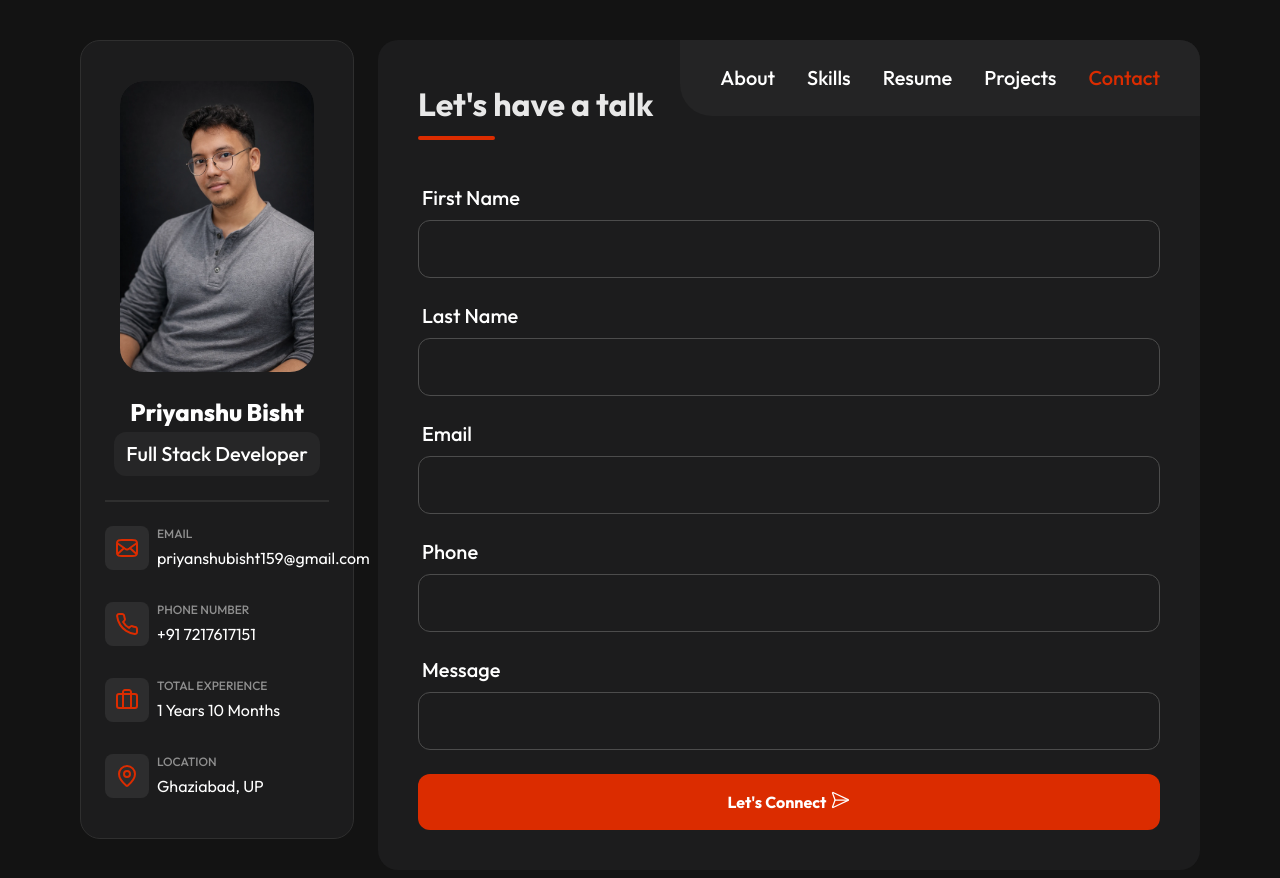
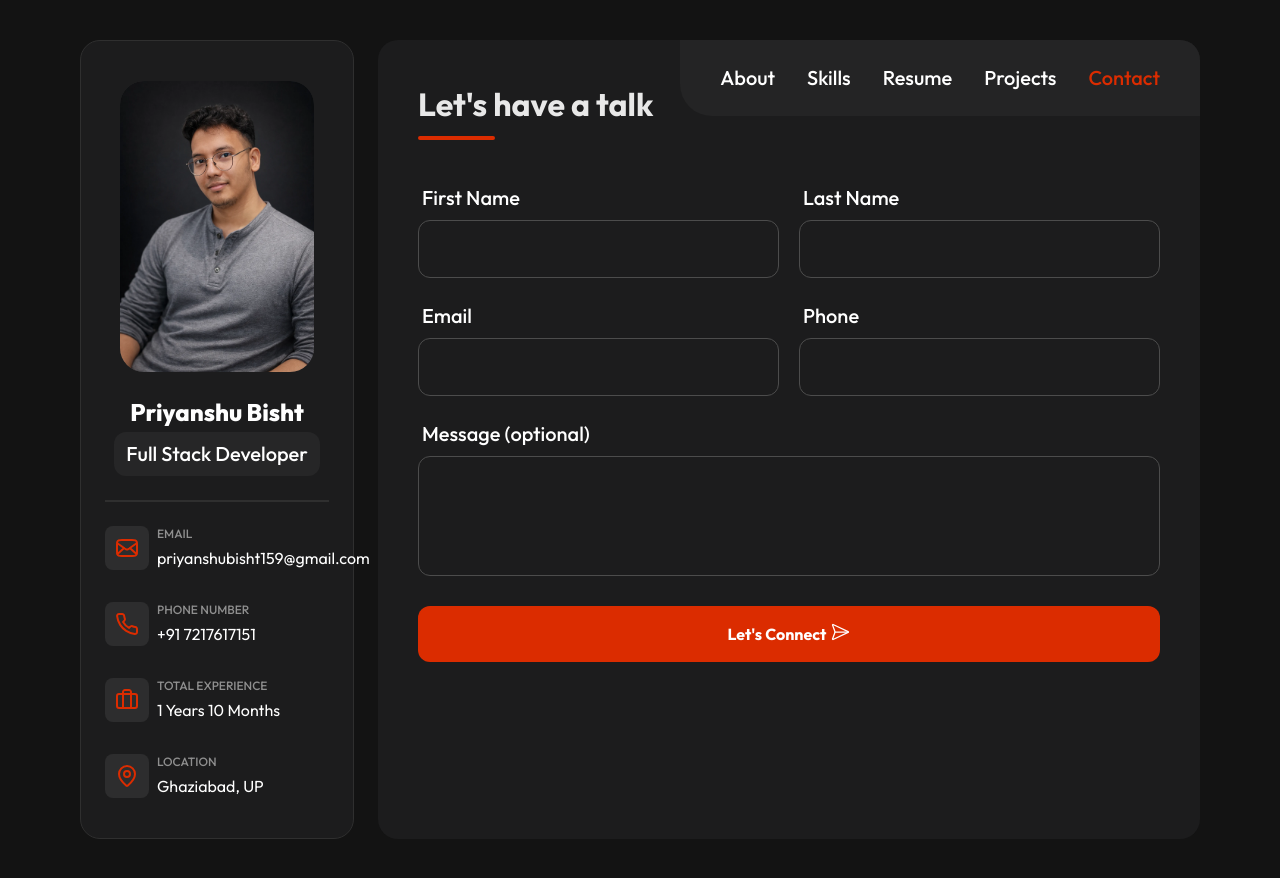
Before and after one commit to PriyanshuBisht2001/portfolio-website, a Next.js app: page /contact in a window 1280 px wide. Shown: the top 878 px of the page. Built offline with nearby package versions, Linux system fonts and the light colour scheme.

Commit message:
feat: Refactor Contact form to use reusable Input component and enhance layout

```diff
--- a/src/components/contact.tsx
+++ b/src/components/contact.tsx
@@ -74,6 +74,7 @@ const Contact = () => {
       </div>
 
       <form onSubmit={handleSubmit} className="flex flex-col gap-6 w-full">
+        <div className="flex flex-col lg:flex-row gap-5">
           <Input
             label="First Name"
             type="text"
@@ -92,6 +93,8 @@ const Contact = () => {
             onChange={handleChange}
             required
           />
+        </div>
+        <div className="flex flex-col lg:flex-row gap-5">
           <Input
             label="Email"
             type="email"
@@ -110,7 +113,9 @@ const Contact = () => {
             onChange={handleChange}
             required
           />
+        </div>
         <Input
+          as="textarea"
           label="Message"
           type="text"
           id="message"
@@ -118,6 +123,7 @@ const Contact = () => {
           value={formData.message}
           onChange={handleChange}
         />
+
         <button
           type="submit"
           className="flex gap-1 justify-center bg-linear-to-r from-[#ed935d] via-[#d72961] to-[#d42780] lg:bg-none lg:bg-secondary-100 rounded-xl hover:cursor-pointer py-4"
--- a/src/components/ui/Input.tsx
+++ b/src/components/ui/Input.tsx
@@ -3,9 +3,12 @@ interface InputProps {
   id: string;
   name: string;
   value: string;
-  onChange: (e: React.ChangeEvent<HTMLInputElement>) => void;
+  onChange: (
+    e: React.ChangeEvent<HTMLInputElement | HTMLTextAreaElement>
+  ) => void;
   required?: boolean;
   type?: string;
+  as?: "input" | "textarea";
 }
 
 export default function Input({
@@ -14,35 +17,48 @@ export default function Input({
   name,
   value,
   onChange,
+  required = false,
+  type = "text",
+  as = "input",
   ...props
 }: InputProps) {
+  const Component = as;
+
   return (
-    <div className="flex gap-5">
-      <div className="relative flex-1 group">
-        <fieldset className="absolute lg:hidden inset-0 bg-[#3b294a] lg:bg-none border border-light-400 rounded-xl pointer-events-none group-focus-within:-mt-1.5 ">
+    <div className="relative flex-1 group w-full">
+
+      {/* Fieldset (Mobile Only) */}
+      <fieldset className="absolute lg:hidden inset-0 bg-[#3b294a] border border-light-400 rounded-xl pointer-events-none group-focus-within:-mt-1.5">
         <legend className="ml-3 px-1 text-sm hidden lg:opacity-100 lg:text-xl group-focus-within:block">
           {label}
         </legend>
       </fieldset>
 
-        {/* 2. Unified Label (Desktop style everywhere) */}
+      {/* Desktop Label */}
       <label
         htmlFor={id}
         className="hidden lg:block text-xl font-medium mb-2 ml-1"
       >
-          {label}
+        {label} {!required && <span>(optional)</span>}
       </label>
 
-        <input
+      {/* Dynamic Input / Textarea */}
+      <Component
         id={id}
         name={name}
         value={value}
         onChange={onChange}
         placeholder=" "
-          className="border border-light-400 rounded-xl peer w-full bg-transparent p-4 outline-none lg:outline-1 text-base"
+        {...(as === "input" ? { type } : {})}
+        className={`
+          border border-light-400 rounded-xl peer w-full bg-transparent
+          outline-none text-base
+          ${as === "textarea" ? "p-4 min-h-[120px] resize-none" : "p-4"}
+        `}
         {...props}
       />
 
+      {/* Floating Label (Mobile) */}
       <label
         htmlFor={id}
         className="
@@ -65,6 +81,5 @@ export default function Input({
         {label}
       </label>
     </div>
-    </div>
   );
 }
```
Lines whose indentation alone changed are shown as unchanged.
